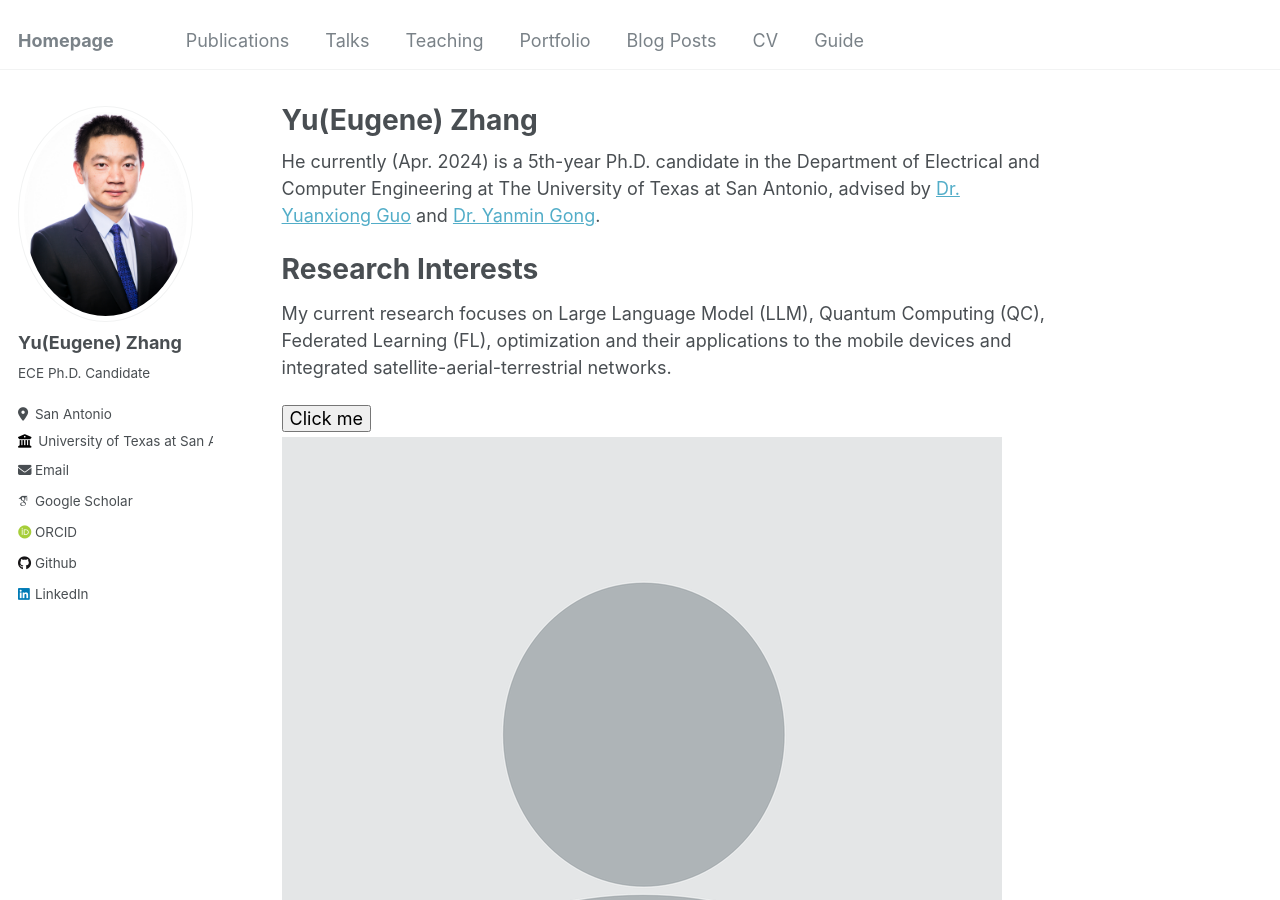
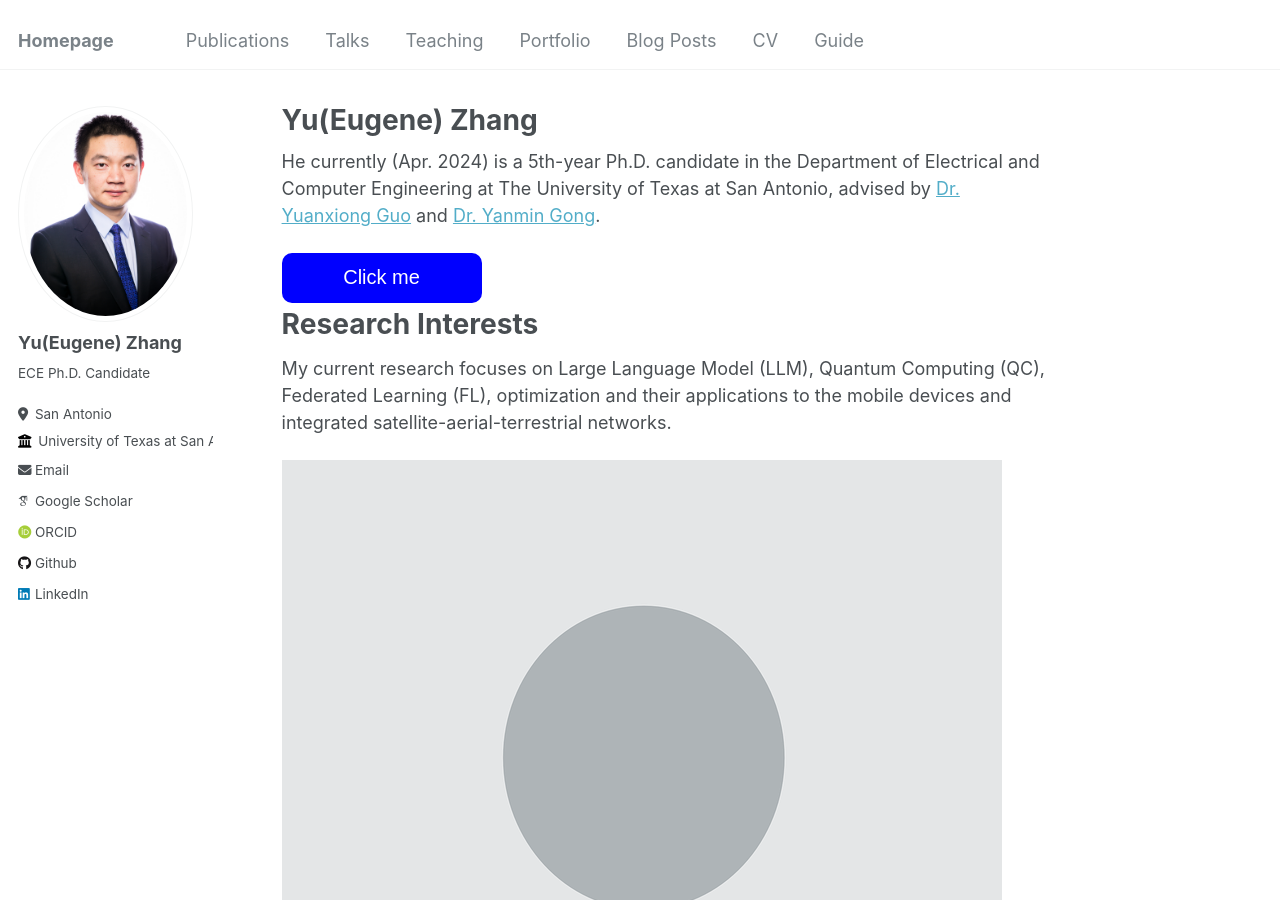
Before and after one commit to Yu-Zhang-Eugene/yu-zhang-eugene.github.io, a Jekyll site: the page built from _pages/about.md, in a window 1280 px wide and 900 px high. Built offline with Jekyll 4.4.1, drawn with Linux system fonts in a browser that asks for light colours; some web fonts are replaced.

Commit message:
modified:   _pages/about.md

```diff
--- a/_pages/about.md
+++ b/_pages/about.md
@@ -9,11 +9,21 @@ redirect_from:
 
 He currently (Apr. 2024) is a 5th-year Ph.D. candidate in the Department of Electrical and Computer Engineering at The University of Texas at San Antonio, advised by [Dr. Yuanxiong Guo](https://guoyuanxiong.github.io) and [Dr. Yanmin Gong](https://yanmingong.github.io).
 
+
+
+
+<form action="https://stackoverflow.com/" method="get" target="_blank">
+  <button type="submit" style="width: 200px; height: 50px; font-size: 20px; color: white; background-color: blue; border: none; border-radius: 10px;font-family: Arial, sans-serif;">
+    Click me
+  </button>
+</form>
+
+
 Research Interests
 ======
 My current research focuses on Large Language Model (LLM), Quantum Computing (QC), Federated Learning (FL), optimization and their applications to the mobile devices and integrated satellite-aerial-terrestrial networks.
 
- <form action="https://stackoverflow.com/" method="get" target="_blank"><button type="submit">Click me</button></form>
+
 
 
 [![Alt text for broken image link](images\profile.png)](https://www.google.com)
```
